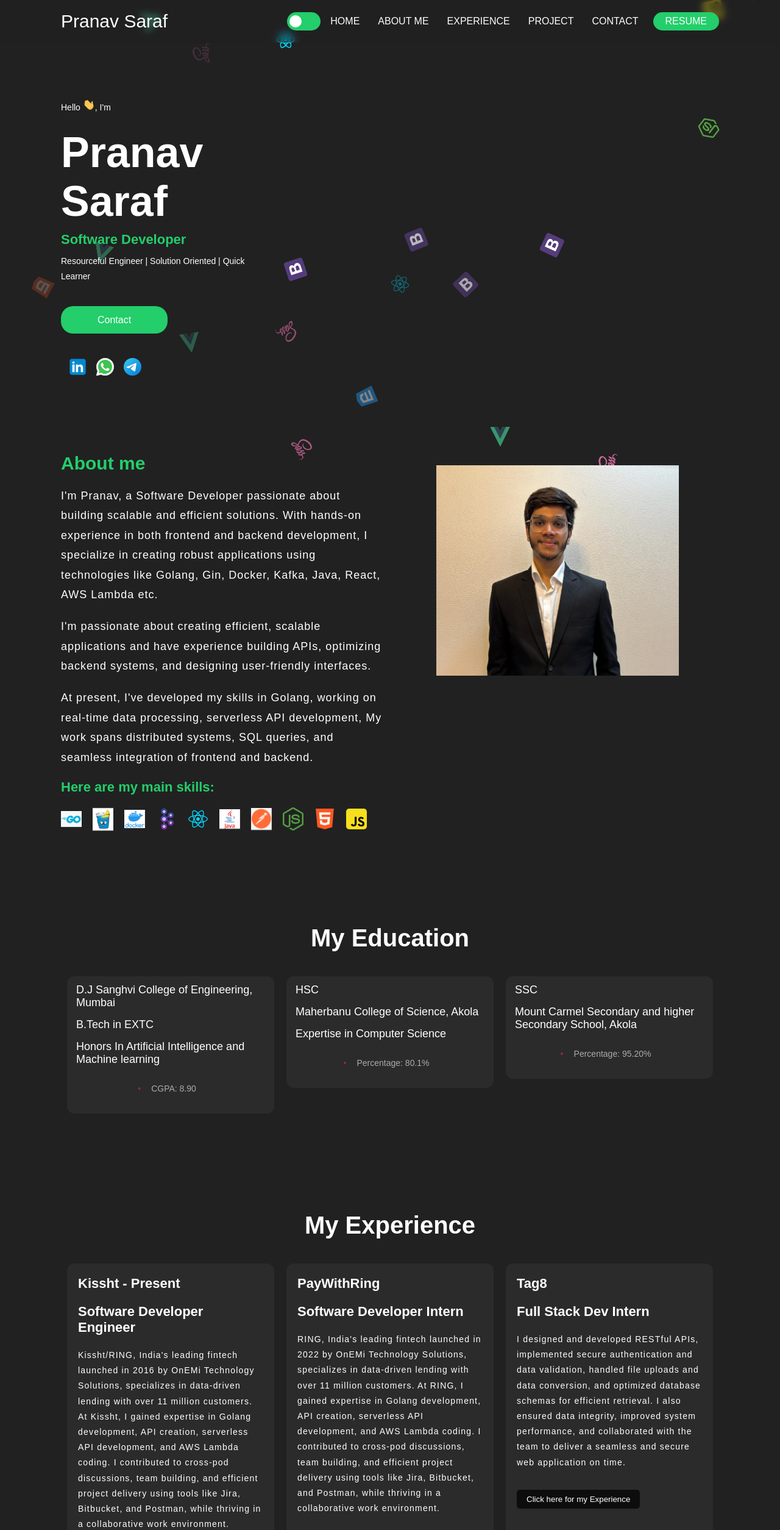
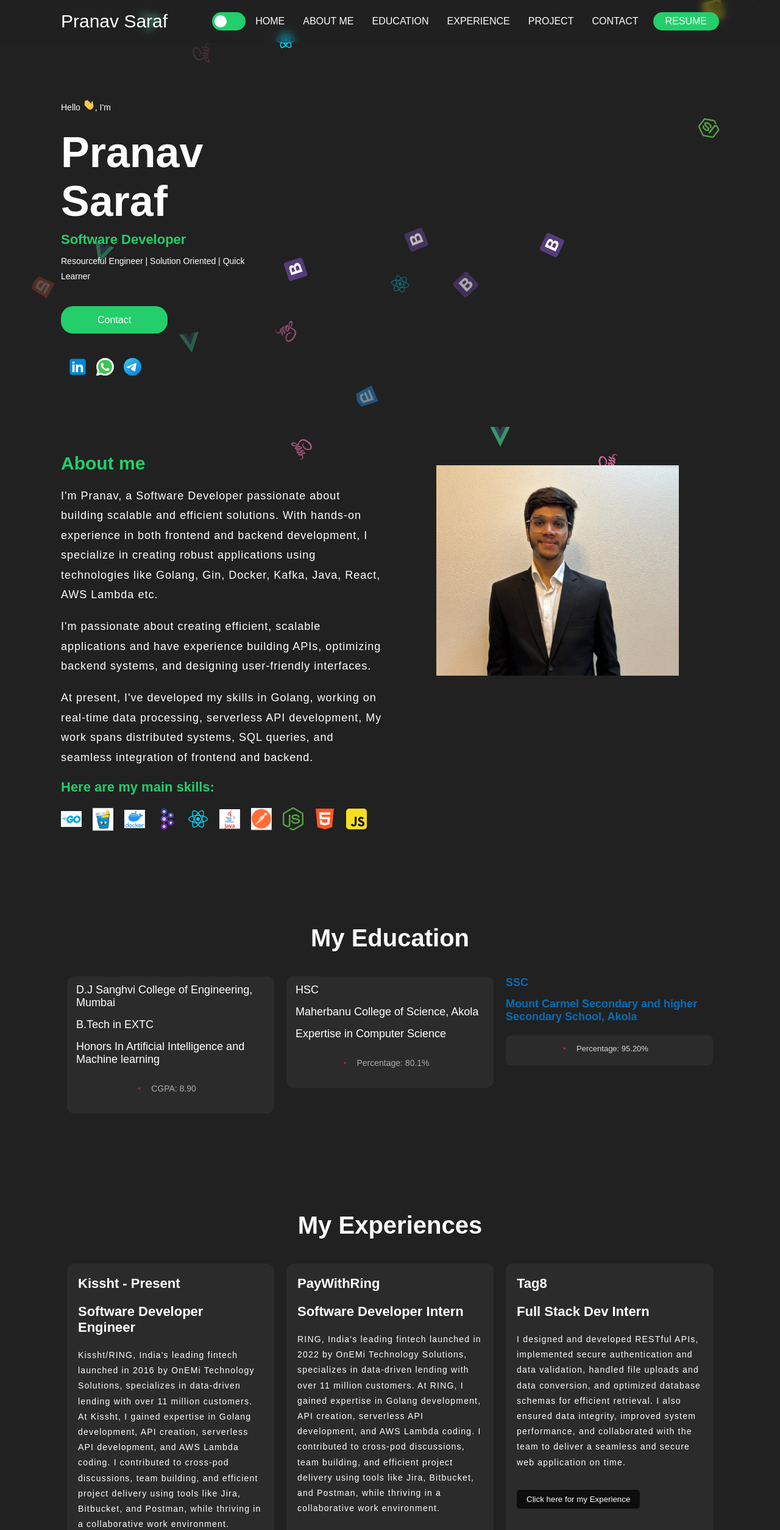
Before and after one commit to pranavsaraf/Portfolio, a React (Create React App) app: page / in a window 1280 px wide. Shown: the top 2509 px of the page at 61% size. Built offline with nearby package versions, Linux system fonts and the light colour scheme.

Commit message:
minor changes

```diff
--- a/src/components/Education/Education.tsx
+++ b/src/components/Education/Education.tsx
@@ -1,7 +1,7 @@
+import { useState } from "react";
 import { Container } from "./styles";
 // import DownloadApp from '../../assets/download.webp'
 import ScrollAnimation from "react-animate-on-scroll";
-
 
 export function Education() {
   return (
@@ -34,7 +34,7 @@ export function Education() {
         </ScrollAnimation>
 
         <ScrollAnimation animateIn="flipInX">
-          <div className="project">
+          <div className="education">
             <div className="body">
               <h4>SSC</h4>
               <h4>Mount Carmel Secondary and higher Secondary School, Akola</h4>
@@ -43,7 +43,6 @@ export function Education() {
             <footer> <ul className="tech-list"> <li>Percentage: 95.20% </li> </ul> </footer>
           </div>
         </ScrollAnimation>
-
       </div>
     </Container>
     </>
--- a/src/components/Experience/Experience.tsx
+++ b/src/components/Experience/Experience.tsx
@@ -114,7 +114,7 @@ export function Experience() {
 
   return (
     <Container id="experience">
-      <h2>My Experience</h2>
+      <h2>My Experiences</h2>
       <div className="experiences">
         <ScrollAnimation animateIn="flipInX">
           <div className="project">
--- a/src/components/Header/Header.tsx
+++ b/src/components/Header/Header.tsx
@@ -33,6 +33,9 @@ export function Header() {
           <NavHashLink smooth to="#about" onClick={closeMenu}>
             About me
           </NavHashLink>
+          <NavHashLink smooth to="#education" onClick={closeMenu}>
+            Education
+          </NavHashLink>
           <NavHashLink smooth to="#experience" onClick={closeMenu}>
             Experience
           </NavHashLink>
```
